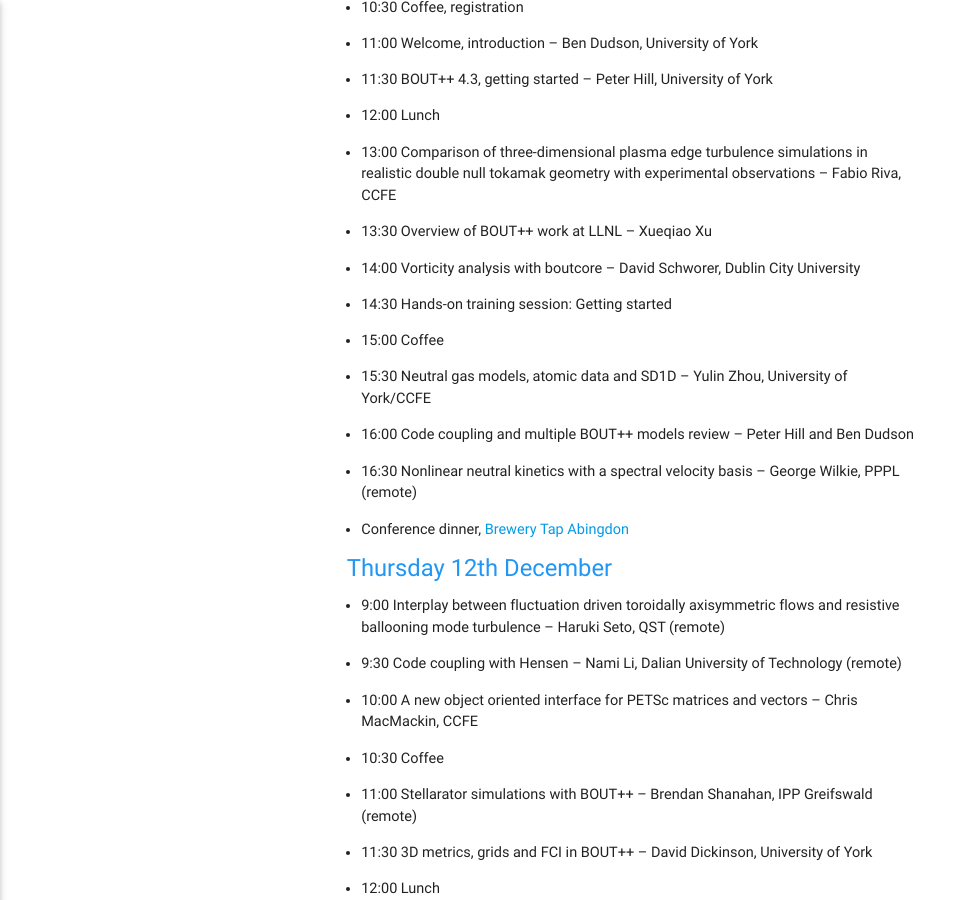
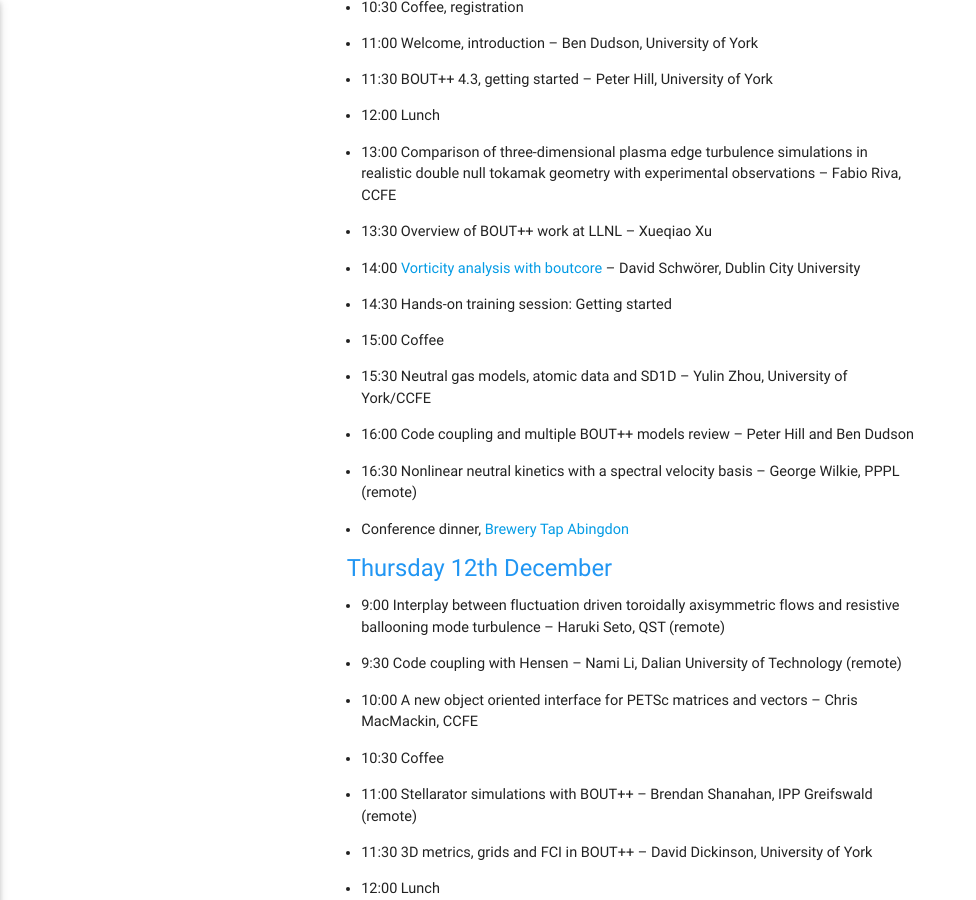
Before and after one commit to boutproject/boutproject.github.io, a Jekyll site: the page built from documentation/workshop2019.markdown, in a window 1280 px wide and 900 px high, scrolled down 744 px. Shown: the whole window, without its empty margins (0-976 px from the left). Built offline with Jekyll 4.4.1, drawn with Linux system fonts in a browser that asks for light colours.

Commit message:
Update workshop2019.markdown

```diff
--- a/documentation/workshop2019.markdown
+++ b/documentation/workshop2019.markdown
@@ -32,7 +32,7 @@ Talks and outcomes from this workshop will be stored on Zenodo
 
 * 13:00 Comparison of three-dimensional plasma edge turbulence simulations in realistic double null tokamak geometry with experimental observations -- Fabio Riva, CCFE
 * 13:30 Overview of BOUT++ work at LLNL -- Xueqiao Xu
-* 14:00 Vorticity analysis with boutcore -- David Schworer, Dublin City University
+* 14:00 [Vorticity analysis with boutcore](https://omadesala.physics.dcu.ie/~dave/vortcont_2019_12/) -- David Schwörer, Dublin City University
 * 14:30 Hands-on training session: Getting started
 
 * 15:00 Coffee
```
